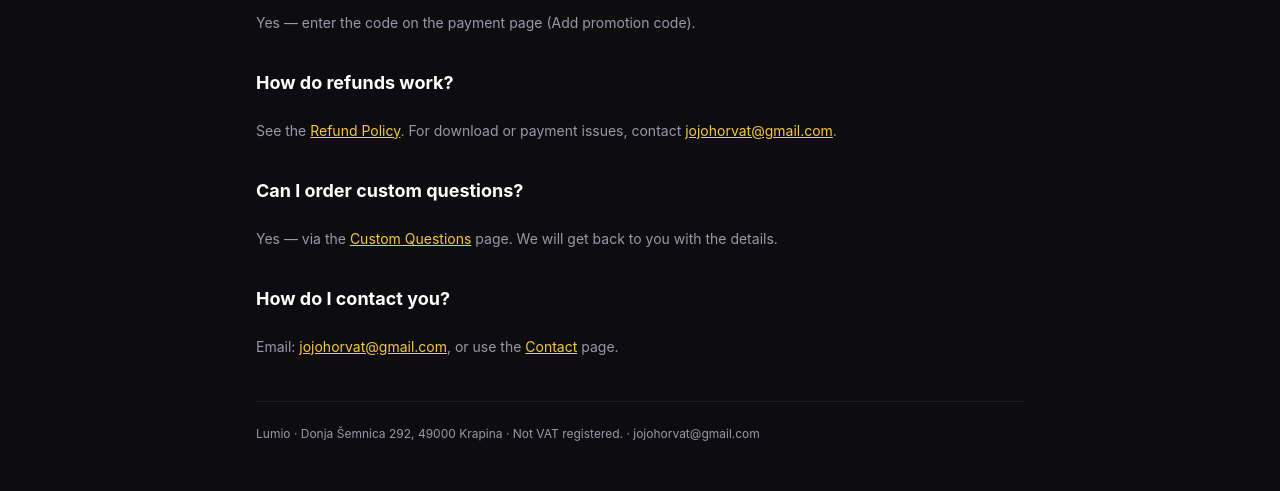
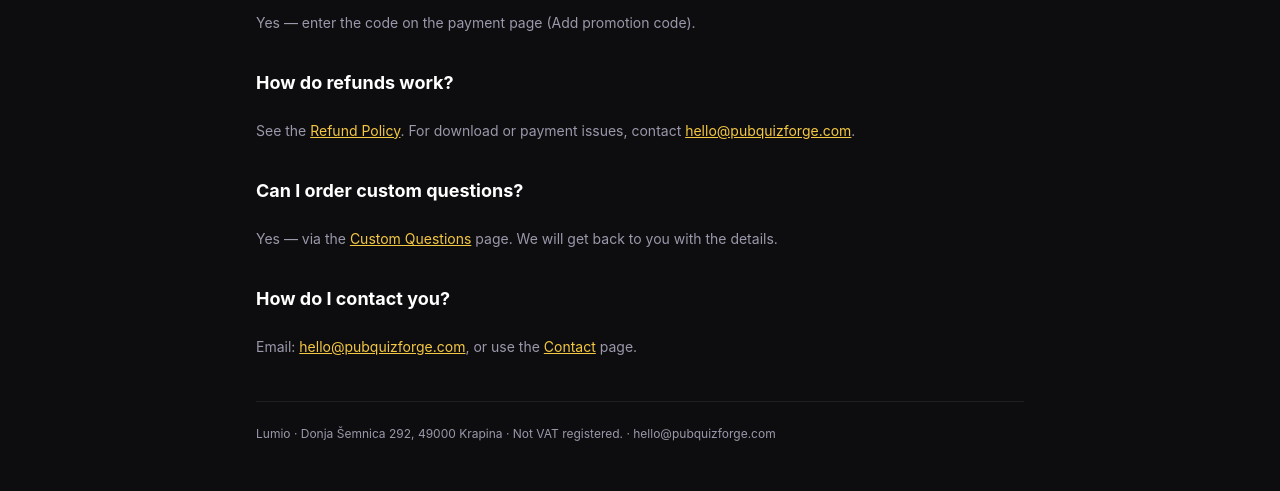
Before and after one commit to JosipHorvat98/PubQuizForge, a Next.js app: page /faq in a window 1280 px wide. Shown: the part 1460-1951 px from the top of the page. Built offline with nearby package versions, Linux system fonts and the light colour scheme; no server answers.

Commit message:
Use hello@pubquizforge.com as public business email

```diff
--- a/data/legal.ts
+++ b/data/legal.ts
@@ -11,7 +11,7 @@ export const legalBusiness = {
     country: "Croatia",
     oib: "61911979859",
     brand: "PubQuizForge",
-    email: "jojohorvat@gmail.com",
+    email: "hello@pubquizforge.com",
     website: "https://pubquizforge.com",
     vatNote: "Not VAT registered.",
     lastUpdated: "12 November 2026"
```
